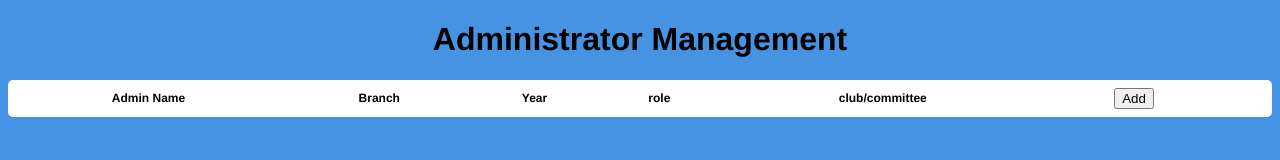
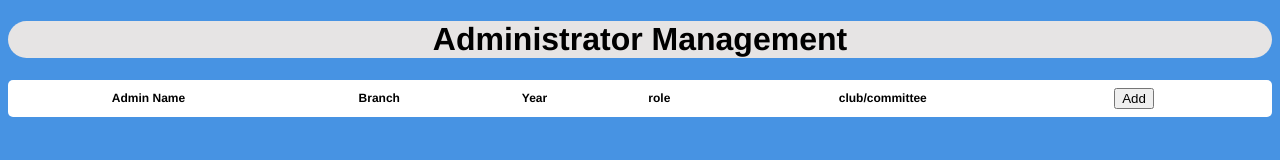
Before and after one commit to CodeWithDevesh/Event-Manager-Codeutsava-, a website: page Static/manager.html in a window 1280 px wide. Drawn offline with Linux system fonts and the light colour scheme; no server answers.

Commit message:
styling manager

```diff
--- a/Static/manager.css
+++ b/Static/manager.css
@@ -3,7 +3,10 @@ h1{
 
 }
 
-
+.heading{
+    background-color: #E6E4E4;
+    border-radius: 40px;
+}
 .remove {
     cursor: pointer;
     color: red;
--- a/Static/manager.html
+++ b/Static/manager.html
@@ -7,7 +7,10 @@
 </head>
 
 <body>
-  <h1>Administrator Management</h1>
+
+  <div class="heading">
+    <h1>Administrator Management</h1>
+  </div>
   <table id="table" class="fl-table">
     <tr>
       <th>Admin Name</th>
```
